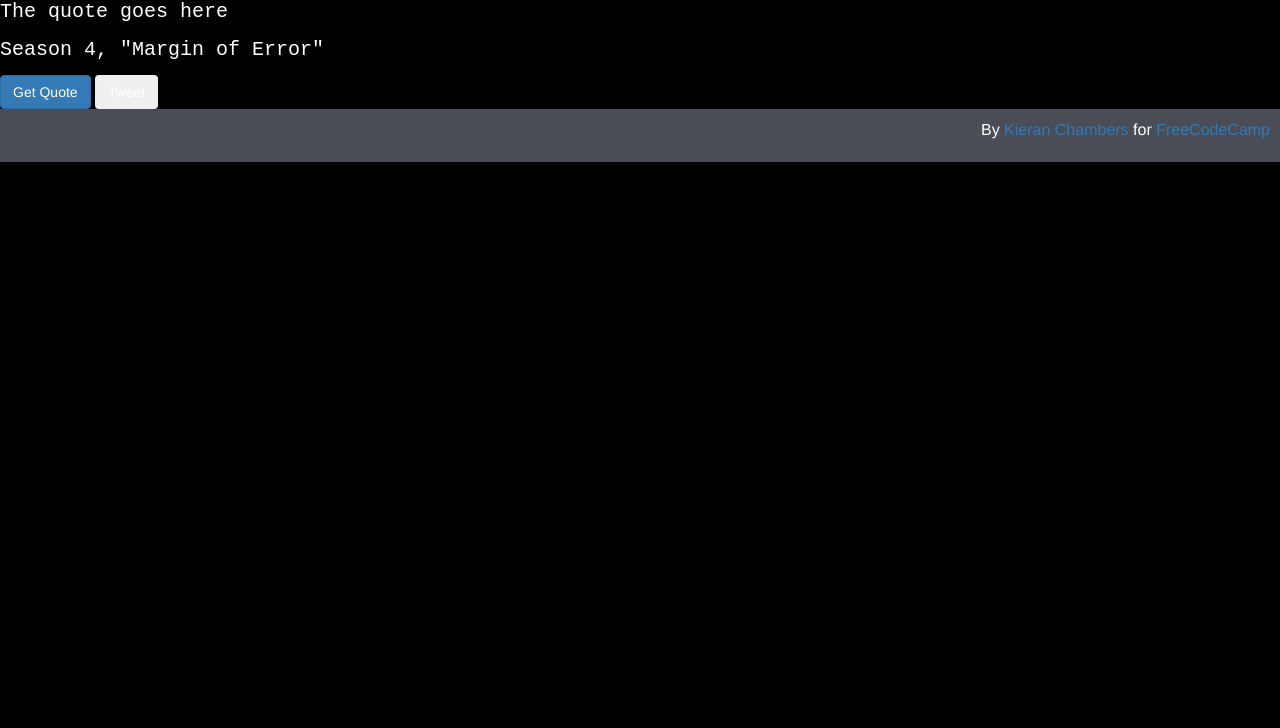
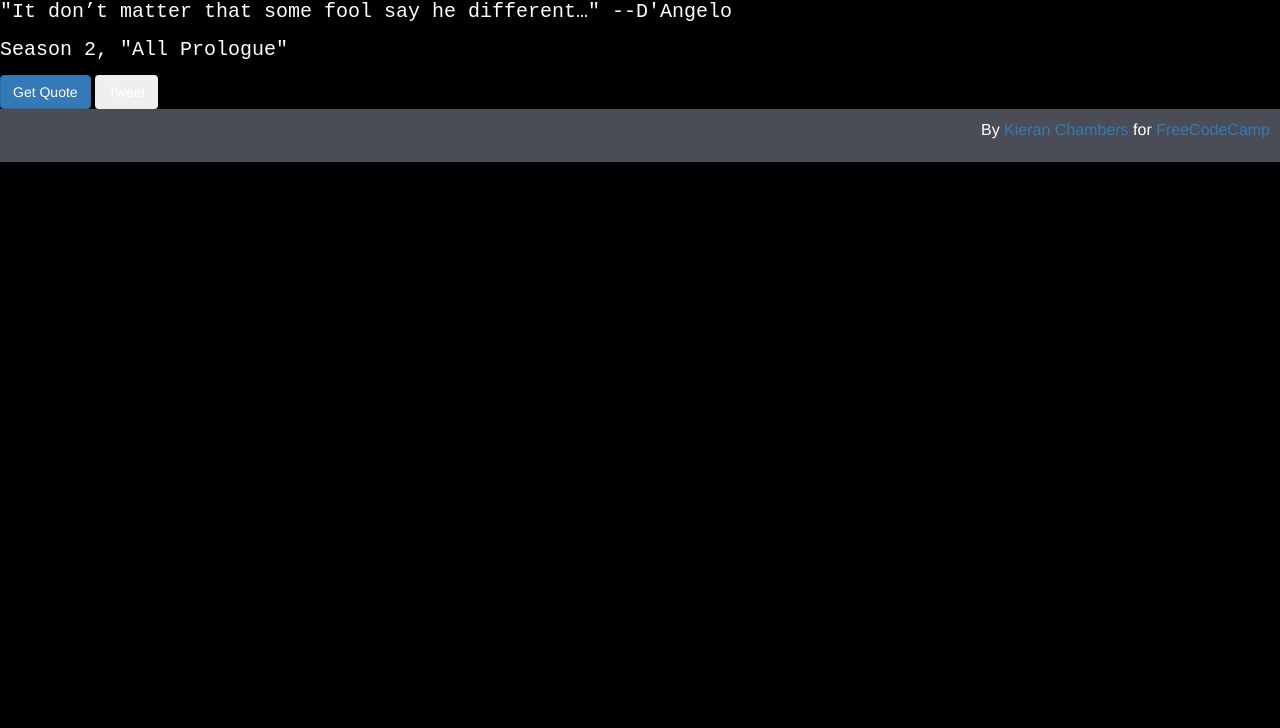
Before and after one commit to chambers/random-quote-generator, a plain HTML site: page index.html in a window 1280 px wide. Shown: the part 72-800 px from the top of the page. Drawn offline with nearby package versions, Linux system fonts and the light colour scheme.

Commit message:
fixing js link

```diff
--- a/index.html
+++ b/index.html
@@ -35,7 +35,7 @@
 
     <script src='https://cdnjs.cloudflare.com/ajax/libs/jquery/3.1.0/jquery.min.js'></script>
     <script src='https://cdnjs.cloudflare.com/ajax/libs/twitter-bootstrap/3.3.7/js/bootstrap.min.js'></script>
-    <script src='js/scripts.js'>
+    <script src='js/scripts.js'></script>
 </body>
 
 </html>
```
